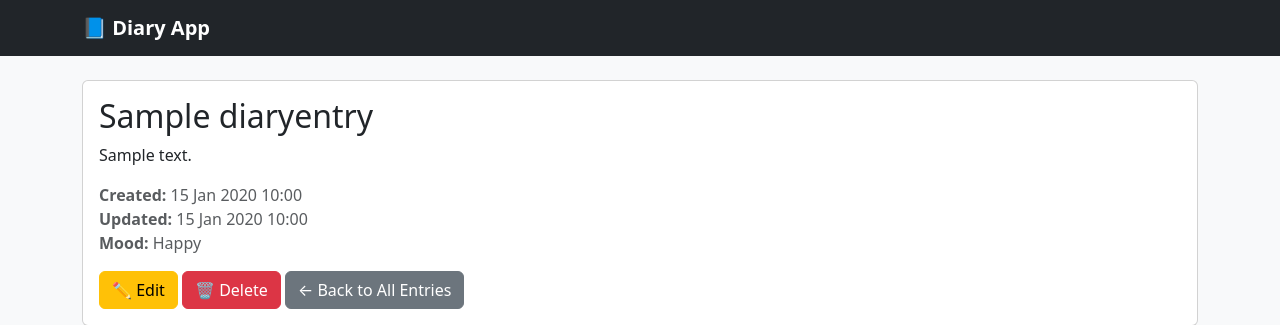
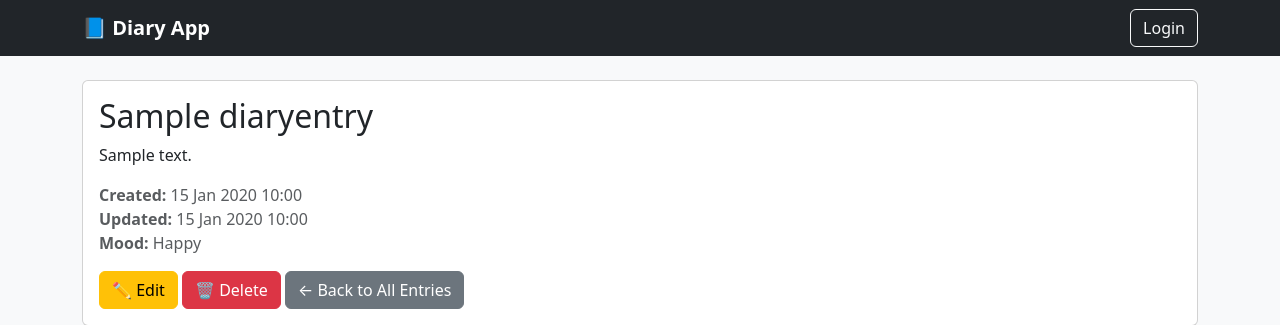
Before and after one commit to ayanchikzxc/PythonProject, a Django app: page /entry/1/ in a window 1280 px wide. Shown: the top 325 px of the page. Run offline with Django 5.2, Linux system fonts and the light colour scheme; tables that the repository leaves empty hold one stand-in row (values such as "Sample post"); data that the repository does not hold is empty.

Commit message:
week 11 work

```diff
--- a/DiaryApp/templates/DiaryApp/base.html
+++ b/DiaryApp/templates/DiaryApp/base.html
@@ -17,8 +17,17 @@
 
 <nav class="navbar navbar-expand-lg navbar-dark bg-dark">
     <div class="container">
-        <a class="navbar-brand" href="{% url 'index' %}">📘 Diary App</a>
-    </div>
+  <a class="navbar-brand" href="{% url 'index' %}">📘 Diary App</a>
+  <div class="d-flex">
+    {% if user.is_authenticated %}
+      <span class="navbar-text me-2">Hello, {{ user.username }}!</span>
+      <a class="btn btn-outline-light" href="{% url 'logout' %}">Logout</a>
+    {% else %}
+      <a class="btn btn-outline-light" href="{% url 'login' %}">Login</a>
+    {% endif %}
+  </div>
+</div>
+
 </nav>
 
 <div class="container mt-4">
@@ -32,12 +41,9 @@
     {% endblock %}
 </div>
 
-<!-- Подключаем axios для работы с API -->
 <script src="https://cdn.jsdelivr.net/npm/axios/dist/axios.min.js"></script>
 
-<!-- Твой кастомный JavaScript -->
 <script>
-    // Пример запроса: получить список записей
     async function fetchEntries() {
         try {
             const response = await axios.get('/api/entries/');
@@ -47,7 +53,6 @@
         }
     }
 
-    // Автозапуск при загрузке страницы
     fetchEntries();
 </script>
 
--- a/DiaryApp/views.py
+++ b/DiaryApp/views.py
@@ -5,6 +5,8 @@ from django.contrib.auth import login
 from .forms import RegisterForm
 from .serializers import DiaryEntrySerializer
 from rest_framework import viewsets
+from django.contrib.auth.decorators import login_required
+
 
 def register(request):
     if request.method == 'POST':
@@ -25,6 +27,7 @@ def entry_detail(request, entry_id):
     entry = get_object_or_404(DiaryEntry, id=entry_id)
     return render(request, 'DiaryApp/entry_detail.html', {'entry': entry})
 
+@login_required
 def create_entry(request):
     if request.method == 'POST':
         form = DiaryEntryForm(request.POST)
@@ -35,6 +38,7 @@ def create_entry(request):
         form = DiaryEntryForm()
     return render(request, 'DiaryApp/entry_form.html', {'form': form})
 
+@login_required
 def edit_entry(request, entry_id):
     entry = get_object_or_404(DiaryEntry, id=entry_id)
     if request.method == 'POST':
@@ -46,6 +50,7 @@ def edit_entry(request, entry_id):
         form = DiaryEntryForm(instance=entry)
     return render(request, 'DiaryApp/entry_form.html', {'form': form})
 
+@login_required
 def delete_entry(request, entry_id):
     entry = get_object_or_404(DiaryEntry, id=entry_id)
     if request.method == 'POST':
--- a/DiaryProject/settings.py
+++ b/DiaryProject/settings.py
@@ -110,5 +110,6 @@ STATIC_URL = 'static/'
 
 DEFAULT_AUTO_FIELD = 'django.db.models.BigAutoField'
 
+LOGIN_URL = '/accounts/login/'
 LOGIN_REDIRECT_URL = '/'
 LOGOUT_REDIRECT_URL = '/'
```
